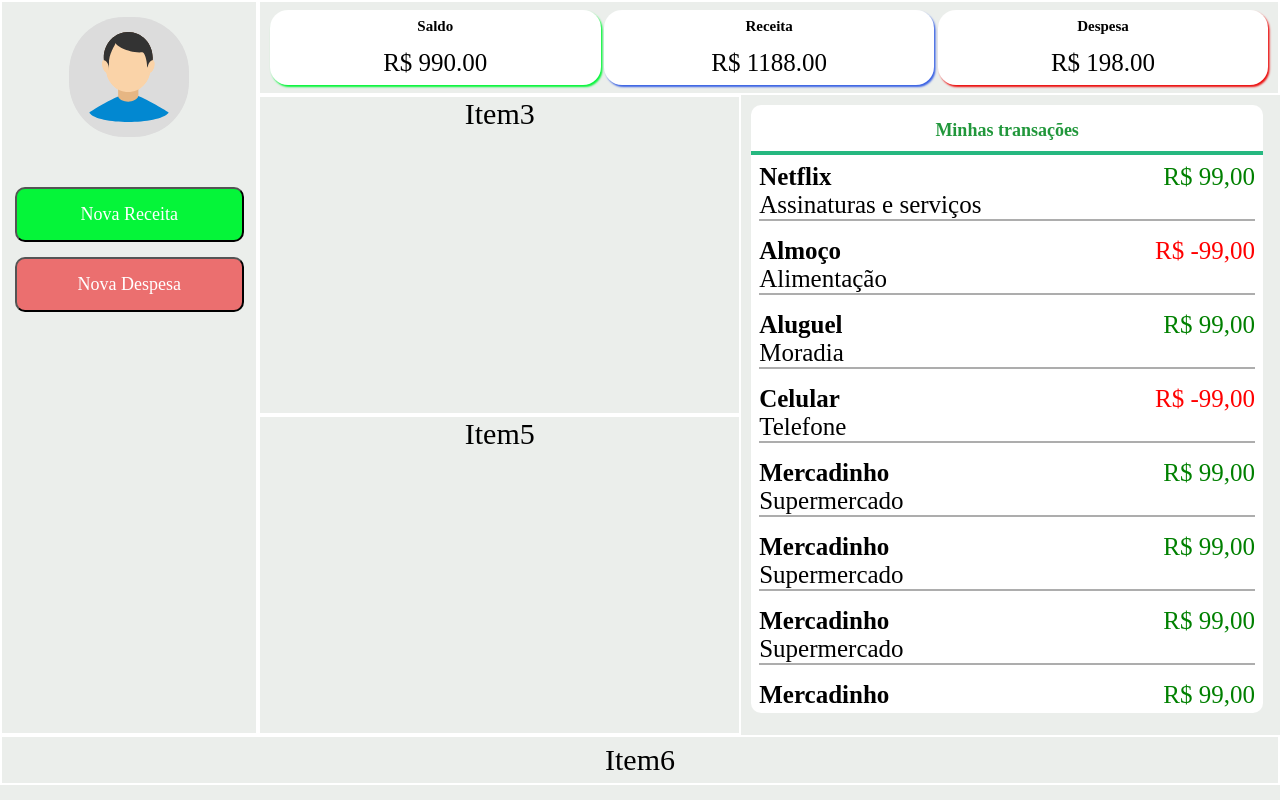
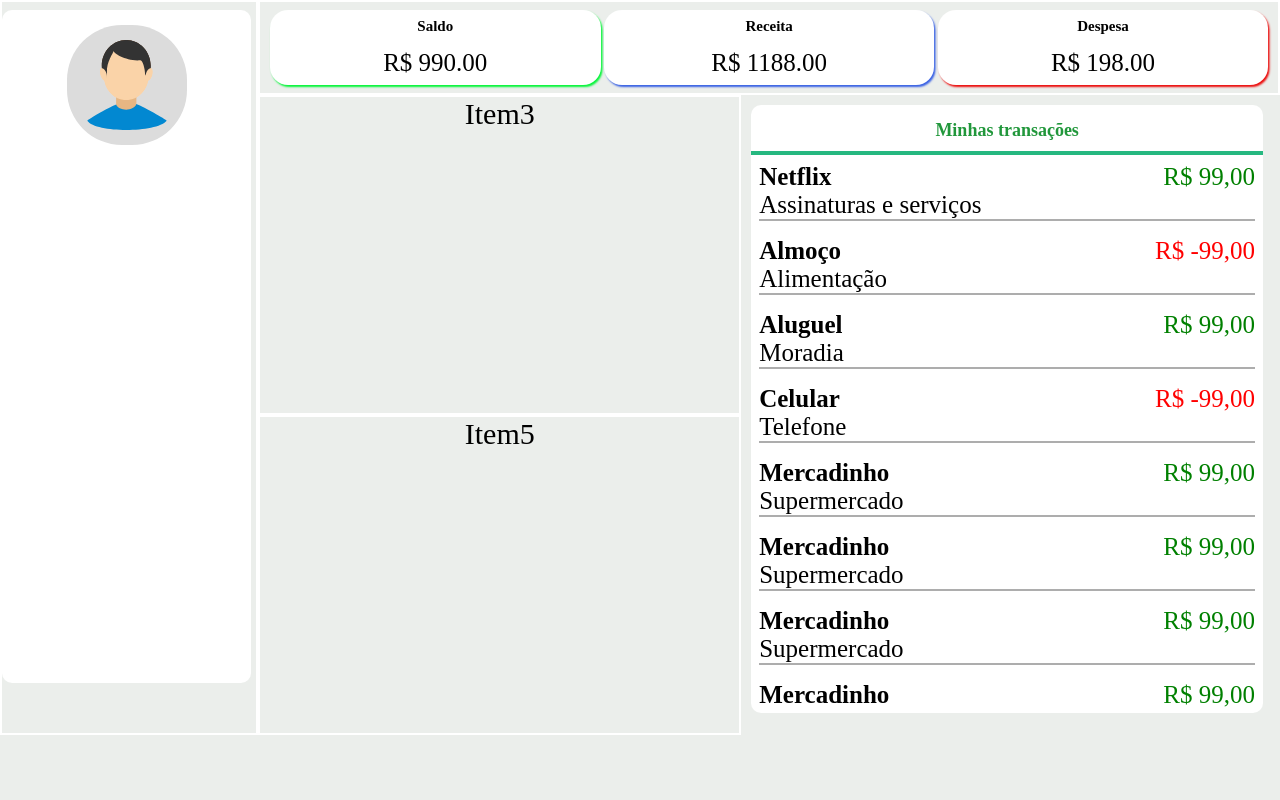
Before and after one commit to AlexSJ33/SisFinan, a React (Vite) app: page / in a window 1280 px wide. Built offline with nearby package versions, Linux system fonts and the light colour scheme.

Commit message:
mais ajustes

```diff
--- /dev/null
+++ b/src/components/Content/index.jsx
@@ -0,0 +1,14 @@
+import styles from './styles.module.css'
+
+const Content = () => {
+
+
+    return (
+        <div className={styles.content}>
+            <div className={styles.user}>
+            <img src="../src/assets/user2.svg" alt="perfil" />
+            </div>
+        </div>
+    )
+}
+export default Content
--- /dev/null
+++ b/src/components/Content/styles.module.css
@@ -0,0 +1,26 @@
+.content {
+    display: flex;
+    flex-direction: column;
+    border-radius: 10px;
+    width: 98%;
+    margin-top: 8px;
+    height: 100%;
+    background-color: #fff;
+}
+.user {
+    display: flex;
+    width: 100%;
+
+    flex-direction: column;
+    justify-content: center;
+    align-items: center;
+    padding-top: 15px;
+
+ }
+ img {
+    width: 15vh;
+    height: 15vh;
+    border-radius: 55px;
+    background-color: #DCDCDC;
+
+ }
--- a/src/components/Home/index.jsx
+++ b/src/components/Home/index.jsx
@@ -5,6 +5,7 @@ import AdicionarDespesa from '../Despesa';
 import MinhasTransacoes from '../Transacoes';
 import Display from '../Display';
 import { dados } from '../../data'
+import Content from '../Content';
 
 
 const Home = () => {
@@ -43,13 +44,14 @@ const Home = () => {
     <>
     <div className={styles.container}>
       <Display saldo = {saldo.toFixed(2)} despesa = {despesa.toFixed(2)} receita = {receita.toFixed(2)}/>
+
+
         <div className={styles.item2}>
-          <div className={styles.user}>
-            <img src="../src/assets/user2.svg" alt="perfil" />
-          </div>
+          <Content />
+
           <div className={styles.botoes}>
-            <button className={styles.btnReceita} onClick={showComponentA} disabled={activeComponent === 'B'}>Nova Receita</button>
-            <button className={styles.btnDespesa} onClick={showComponentB} disabled={activeComponent === 'A'}>Nova Despesa</button>
+            {/* <button className={styles.btnReceita} onClick={showComponentA} disabled={activeComponent === 'B'}>Nova Receita</button>
+            <button className={styles.btnDespesa} onClick={showComponentB} disabled={activeComponent === 'A'}>Nova Despesa</button> */}
 
             {activeComponent  === 'A' && (
               <div>
@@ -72,7 +74,7 @@ const Home = () => {
         <div className={styles.item4} />
 
     </div>
-    <div className={styles.item6}>Item6</div>
+
     </>
   )
 }
--- a/src/components/Home/styles.module.css
+++ b/src/components/Home/styles.module.css
@@ -3,6 +3,7 @@ body {
     flex-direction: column;
     justify-content: center;
     background-color: #ebeeeb;
+
 
 }
 .container {
@@ -11,7 +12,9 @@ body {
     'item2 item1 item1 item1 item1 item1'
     'item2 item3 item3 item3 item4 item4'
     'item2 item5 item5 item5 item4 item4'
-    'item2 item6 item6 item6 item6 item6';
+    ;
+
+
 
 
 }
@@ -20,43 +23,8 @@ body {
     display: flex;
     flex-direction: column;
     border: 2px solid #fff;
+ }
 
-
-
- }
- .user {
-    display: flex;
-    width: 100%;
-
-    flex-direction: column;
-    justify-content: center;
-    align-items: center;
-    padding-top: 15px;
-
- }
- img {
-    width: 15vh;
-    height: 15vh;
-    border-radius: 55px;
-    background-color: #DCDCDC;
-    ;
-
- }
- .displayTransation {
-
-    margin: 10px 10px 10px 10px;
-    border-radius: 10px;
-
-    height: 95%;
-
-    background-color: #fff;
- }
- .displayTransation h2 {
-    padding-top: 15px;
-    padding-bottom: 10px;
-    color: #21973b;
-
- }
  hr {
 
     border: 2px solid #26b880;
@@ -130,7 +98,6 @@ body {
     height: 50px;
     border: 2px solid #fff;
     max-height: 100%;
-
     font-size: 30px;
 
 }
```
